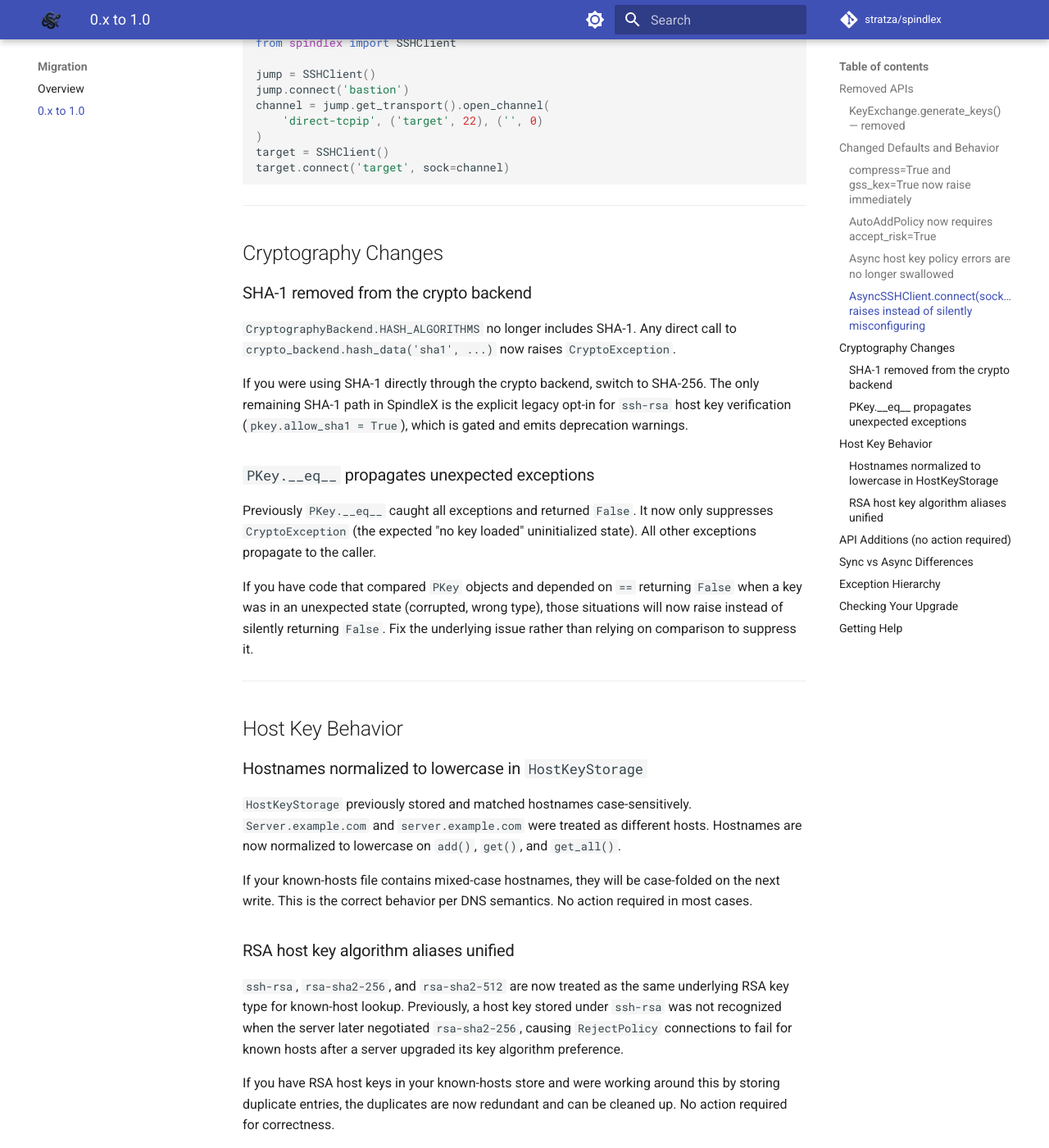
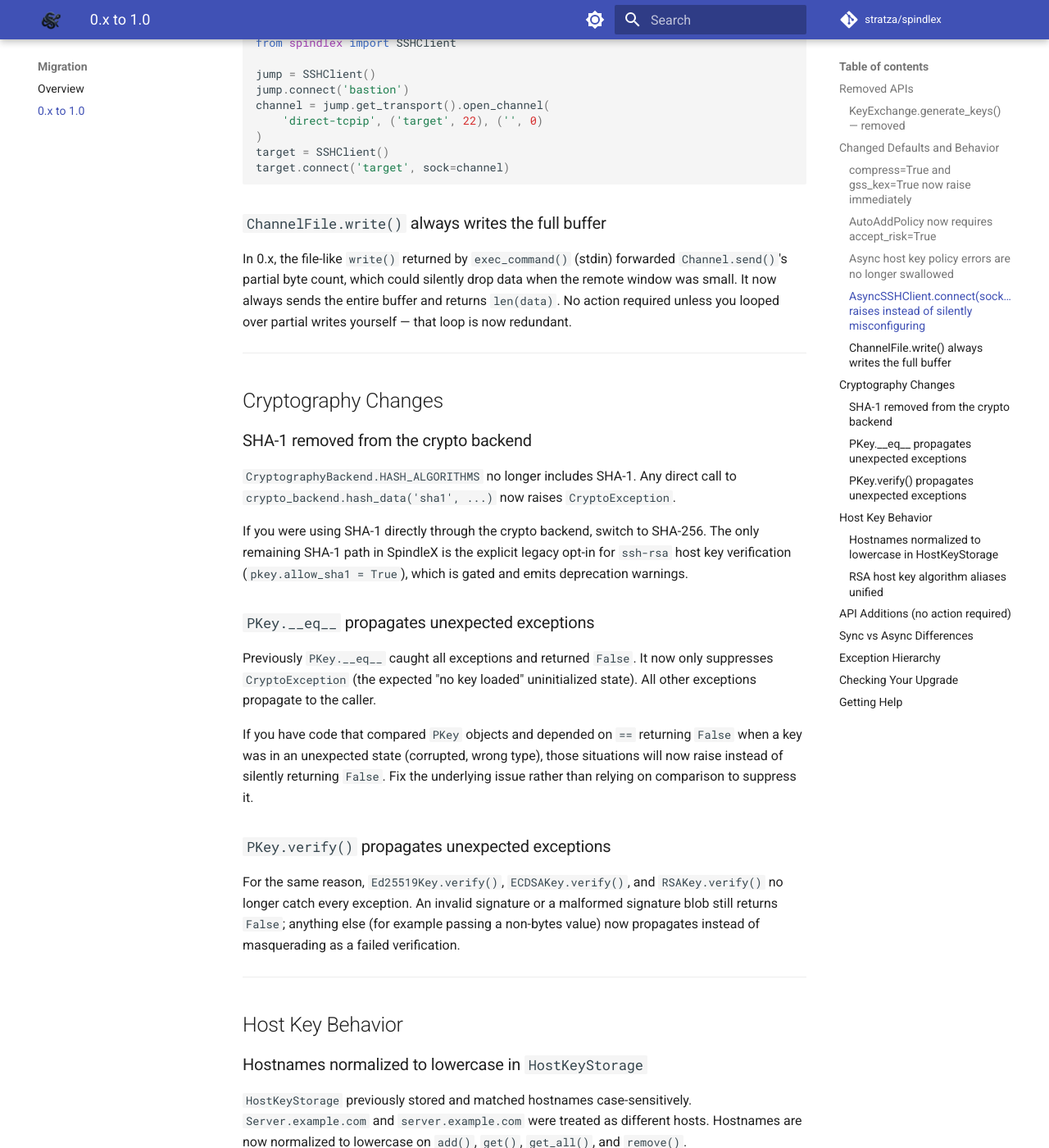
Before and after one commit to stratza/spindlex, an MkDocs documentation site: the page built from docs/migration/0.x-to-1.0.md, in a window 1280 px wide and 1400 px high, scrolled down 2210 px. Shown: the whole window at 82% size. Built offline with MkDocs 1.6.1 and Material for MkDocs 9.7.7, drawn with Linux system fonts in a browser that asks for light colours; comment, search, counter and statistics services are not loaded.

Commit message:
docs: update public surfaces for the 1.0.0 stable release
- README: replace the 0.7.x era note with a 1.0.0 stable-release note
  linking the migration guide, drop 0.7.x phrasing from the benchmark
  section, and add host key loading to the async example.
- docs/index.md: add missing host key loading to the async quickstart
  example and fix its unindented closing code fence, which broke the
  tabbed rendering.
- CITATION.cff: version 1.0.0, date-released 2026-07-17.
- SECURITY.md + docs/security.md: supported-versions tables now list
  1.0.x as the supported line.
- Changelog: 1.0.0 dated 2026-07-17; intro mentions the pre-release
  review fixes.
- Migration guide: document ChannelFile.write() full-buffer semantics,
  PKey.verify() exception propagation, and remove() joining the
  lowercase hostname normalization.

````diff
--- a/docs/migration/0.x-to-1.0.md
+++ b/docs/migration/0.x-to-1.0.md
@@ -103,6 +103,14 @@ target = SSHClient()
 target.connect('target', sock=channel)
 ```
 
+### `ChannelFile.write()` always writes the full buffer
+
+In 0.x, the file-like `write()` returned by `exec_command()` (stdin) forwarded
+`Channel.send()`'s partial byte count, which could silently drop data when the
+remote window was small. It now always sends the entire buffer and returns
+`len(data)`. No action required unless you looped over partial writes yourself —
+that loop is now redundant.
+
 ---
 
 ## Cryptography Changes
@@ -128,6 +136,14 @@ If you have code that compared `PKey` objects and depended on `==` returning
 situations will now raise instead of silently returning `False`. Fix the
 underlying issue rather than relying on comparison to suppress it.
 
+### `PKey.verify()` propagates unexpected exceptions
+
+For the same reason, `Ed25519Key.verify()`, `ECDSAKey.verify()`, and
+`RSAKey.verify()` no longer catch every exception. An invalid signature or a
+malformed signature blob still returns `False`; anything else (for example
+passing a non-bytes value) now propagates instead of masquerading as a failed
+verification.
+
 ---
 
 ## Host Key Behavior
@@ -136,7 +152,8 @@ underlying issue rather than relying on comparison to suppress it.
 
 `HostKeyStorage` previously stored and matched hostnames case-sensitively.
 `Server.example.com` and `server.example.com` were treated as different hosts.
-Hostnames are now normalized to lowercase on `add()`, `get()`, and `get_all()`.
+Hostnames are now normalized to lowercase on `add()`, `get()`, `get_all()`,
+and `remove()`.
 
 If your known-hosts file contains mixed-case hostnames, they will be
 case-folded on the next write. This is the correct behavior per DNS semantics.
````
Also changed, not shown: README.md (+3 -2 lines), SECURITY.md (+3 -3 lines), docs/changelog.md (+2 -2 lines), docs/index.md (+2 -1 lines), docs/security.md (+3 -3 lines), 1 other file.
